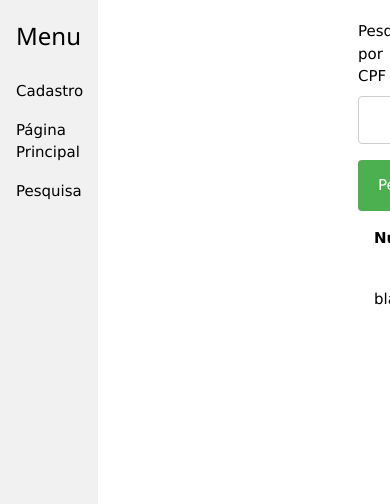
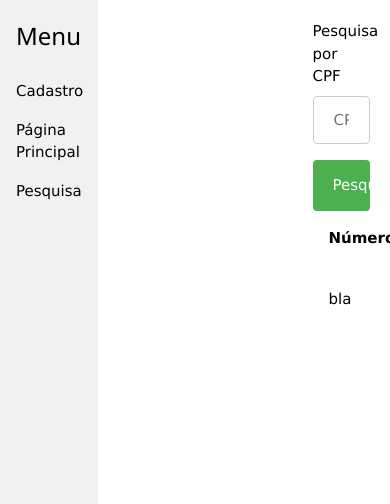
Before and after one commit to vscardel/proagroFacil---Desafio, a Flask app: page /pesquisa in a window 390 px wide; the page is wider, and only the part inside the window is pictured. Shown: the top 504 px of that part. Run offline with Flask 2, Linux system fonts and the light colour scheme.

Commit message:
tela de pesquisa responsiva

```diff
--- a/templates/pesquisa.html
+++ b/templates/pesquisa.html
@@ -6,8 +6,7 @@
 
 #div_tabela_perdas{
 		position: relative;
-		margin-right:336px;
-		left: 338px;
+		margin-left:75%;
 		border-radius: 5px;
 		padding: 20px;
 }
@@ -87,6 +86,7 @@ input[type=submit] {
 			</td>
 		</tr>
 	</table>
+
 </div>
 
 {%endblock%}
```
